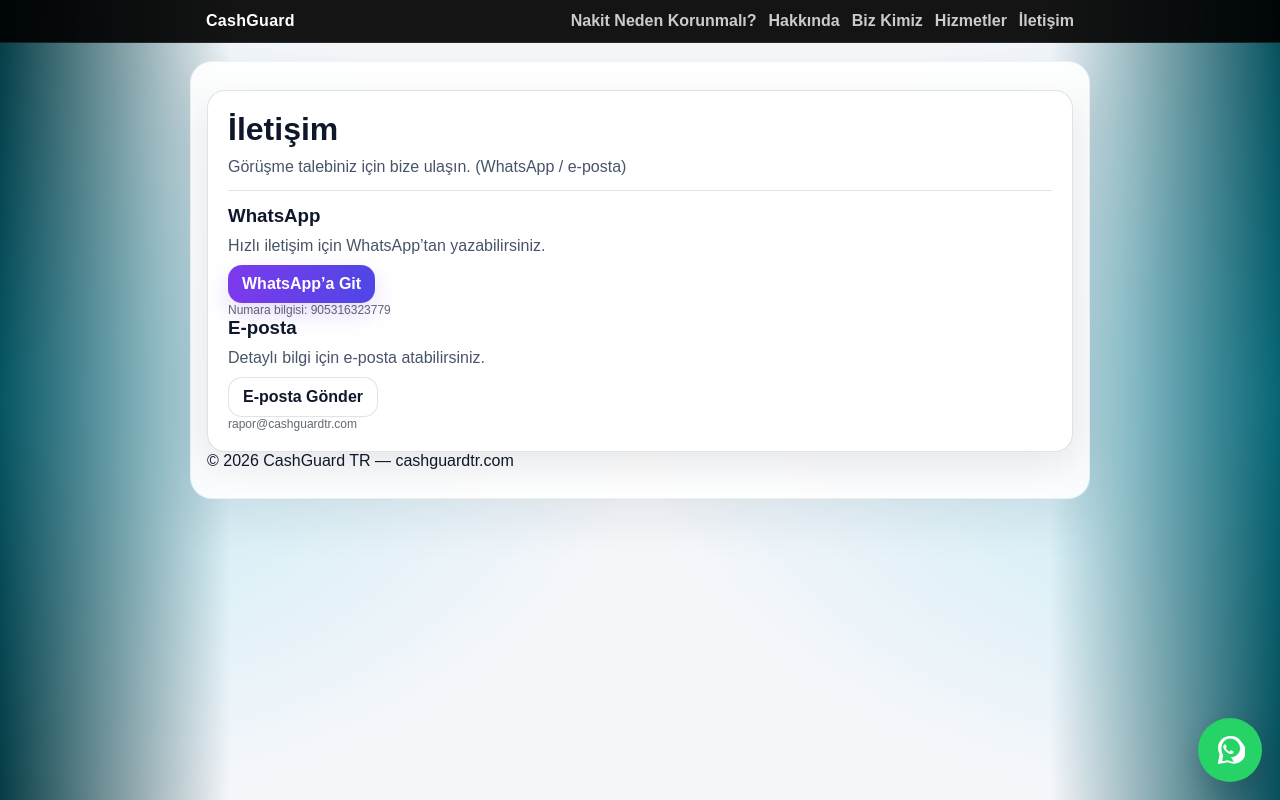
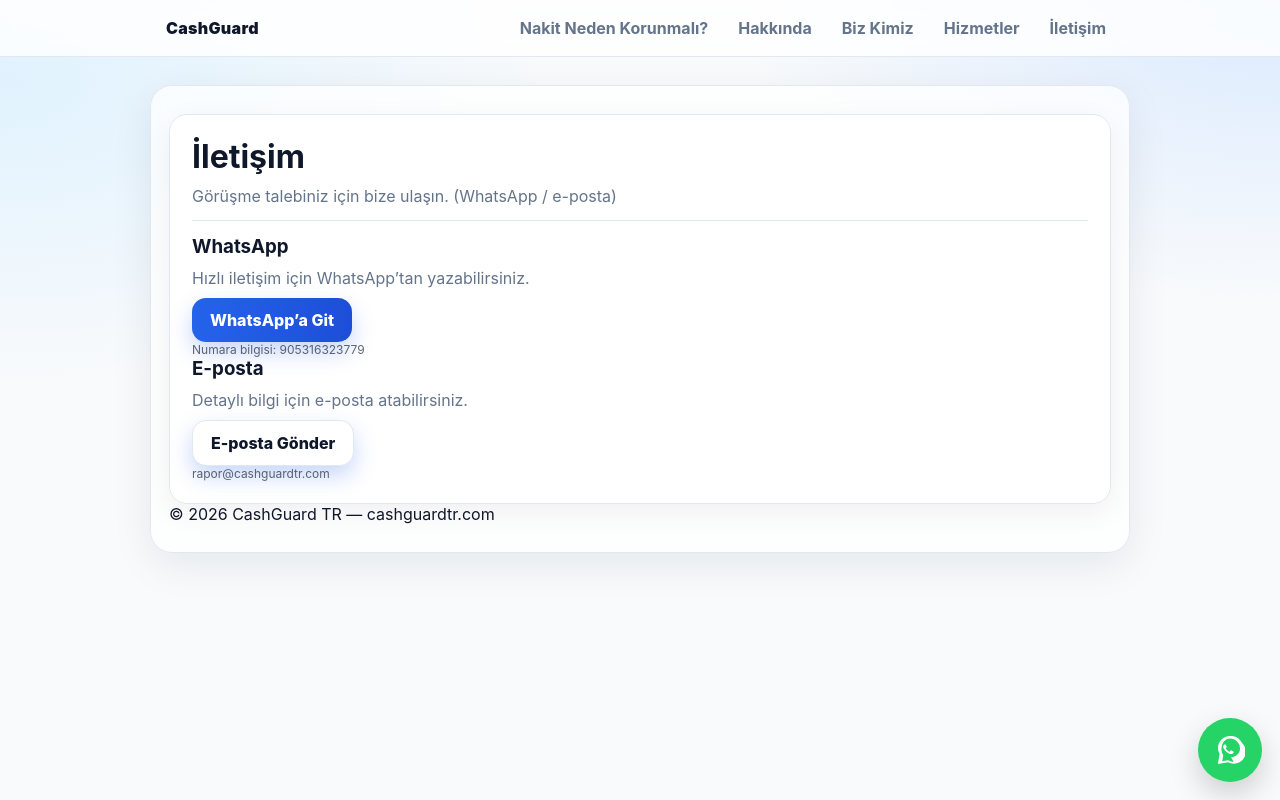
Before and after one commit to osmanekinci26/cashguardtr, a FastAPI app: page /contact in a window 1280 px wide. Run offline with FastAPI, Linux system fonts and the light colour scheme.

Commit message:
Theme update: new header + premium colors

```diff
--- a/app/static/style.css
+++ b/app/static/style.css
@@ -1,56 +1,56 @@
 /* CASHGUARDTR THEME v2002 */
 
 :root{
-  --bg:#f6f7fb;
-  --card:#ffffff;
-  --text:#0f172a;
-  --muted:#475569;
-  --border:rgba(15,23,42,.12);
-  --shadow:0 14px 40px rgba(15,23,42,.10);
+  /* Ana zeminler */
+  --bg:#F8FAFC;
+  --card:#FFFFFF;
+  --text:#0F172A;
+  --muted:#64748B;
+  --border:#E2E8F0;
+  --shadow:0 12px 40px rgba(15,23,42,.08);
 
-  --accent:#7c3aed;
-  --accent2:#16a34a;
-  --accent3:#0891b2;
+  /* Marka renkleri (premium fintech) */
+  --primary:#2563EB;     /* güven mavisi */
+  --primary-soft:#DBEAFE;
+  --success:#10B981;     /* nakit / pozitif */
+  --accent:#0EA5E9;      /* teknoloji hissi */
 
   --radius:18px;
-
-  /* Dark turquoise sides */
-  --turq1:#053a43;
-  --turq2:#064e5a;
 }
 
 *{box-sizing:border-box}
 
 body{
   margin:0;
-  font-family:Arial, sans-serif;
+  font-family: Inter, Arial, sans-serif;
   min-height:100vh;
+  color:var(--text);
 
-  /* koyu turkuaz kenarlar + ortada açık zemin */
+  /* Premium açık gradient */
   background:
-    radial-gradient(1100px 700px at 0% 50%, rgba(6,182,212,.22), transparent 60%),
-    radial-gradient(1100px 700px at 100% 50%, rgba(6,182,212,.22), transparent 60%),
-    linear-gradient(90deg, var(--turq1), var(--bg) 18%, var(--bg) 82%, var(--turq2));
-  color:var(--text);
+    radial-gradient(900px 500px at 0% 10%, #E0F2FE 0%, transparent 60%),
+    radial-gradient(900px 500px at 100% 0%, #DBEAFE 0%, transparent 60%),
+    var(--bg);
 }
 
 /* Orta alan beyaz panel gibi */
 .container{
-  max-width:900px;
-  margin:18px auto;
-  padding:28px 16px;
-  background: rgba(255,255,255,.92);
-  border: 1px solid rgba(15,23,42,.06);
+  max-width:980px;
+  margin:28px auto;
+  padding:28px 18px;
+  background: rgba(255,255,255,.75);
+  backdrop-filter: blur(12px);
+  border: 1px solid var(--border);
   border-radius: 22px;
-  box-shadow: 0 18px 50px rgba(15,23,42,.08);
+  box-shadow: var(--shadow);
 }
 
 .card{
   background: var(--card);
   border-radius:var(--radius);
-  box-shadow:var(--shadow);
-  padding:20px;
+  padding:22px;
   border:1px solid var(--border);
+  box-shadow:0 8px 30px rgba(15,23,42,.06);
 }
 
 h1,h2,h3{margin:0 0 10px 0; color: var(--text);}
@@ -77,21 +77,26 @@ input::placeholder{ color: rgba(15,23,42,.45); }
 
 .btn{
   display:inline-block;
-  padding:10px 14px;
+  padding:12px 18px;
   border-radius:14px;
-  background: linear-gradient(90deg, var(--accent), #4f46e5);
+  background: linear-gradient(90deg, var(--primary), #1D4ED8);
   color:#fff;
   text-decoration:none;
   border:none;
   cursor:pointer;
-  font-weight:900;
-  box-shadow: 0 10px 24px rgba(124,58,237,.18);
+  font-weight:800;
+  box-shadow:0 10px 22px rgba(37,99,235,.25);
+  transition:.2s;
+}
+
+.btn:hover{
+  transform: translateY(-1px);
+  box-shadow:0 14px 26px rgba(37,99,235,.30);
 }
 .btn.secondary{
   background:#fff;
   color:var(--text);
   border:1px solid var(--border);
-  box-shadow:none;
 }
 .btn.secondary:hover{ background: rgba(15,23,42,.03); }
 
@@ -111,41 +116,63 @@ input::placeholder{ color: rgba(15,23,42,.45); }
 hr{border:none;border-top:1px solid var(--border);margin:14px 0}
 
 /* =========================
-   Header (brand left, links right)
+   Header (premium light glass)
    ========================= */
 .header{
   position: sticky;
   top: 0;
   z-index: 1000;
-  background: rgba(0,0,0,.92);
-  backdrop-filter: blur(8px);
-  border-bottom: 1px solid rgba(255,255,255,.10);
+
+  /* siyah yerine açık "glass" */
+  background: rgba(255,255,255,.82);
+  backdrop-filter: blur(10px);
+  -webkit-backdrop-filter: blur(10px);
+
+  border-bottom: 1px solid var(--border);
 }
+
 .header-inner{
-  max-width: 900px;
+  max-width: 980px;              /* container ile uyumlu (istersen 900 bırak) */
   margin: 0 auto;
   padding: 12px 16px;
   display:flex;
   align-items:center;
   gap:12px;
 }
-.brand{font-weight:900; letter-spacing:.3px;}
-.brand-link{ text-decoration:none; color:#fff; display:flex; align-items:center; gap:10px; }
+
+.brand{ font-weight:900; letter-spacing:.3px; }
+
+.brand-link{
+  text-decoration:none;
+  color: var(--text);            /* artık koyu metin */
+  display:flex;
+  align-items:center;
+  gap:10px;
+}
+
 .brand-text{ display:inline-block; }
 
 .navlinks{
-  margin-left:auto;                 /* sağa yas */
+  margin-left:auto;              /* sağa yas */
   display:flex;
-  gap:12px;
+  gap:14px;
   flex-wrap:wrap;
   justify-content:flex-end;
 }
+
 .navlinks a{
-  color: rgba(255,255,255,.78);
+  color: var(--muted);           /* açık tema link rengi */
   font-weight:700;
   text-decoration:none;
+  padding: 6px 8px;              /* premium hissi: hover alanı */
+  border-radius: 10px;
+  transition: .15s;
 }
-.navlinks a:hover{ color:#fff; }
+
+.navlinks a:hover{
+  color: var(--primary);         /* hover’da marka mavisi */
+  background: rgba(37,99,235,.08);
+}
 
 /* =========================
    Landing hero
```
